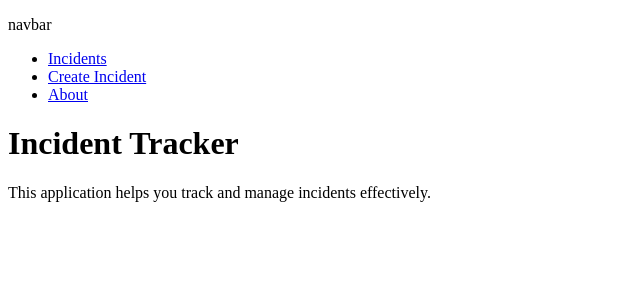
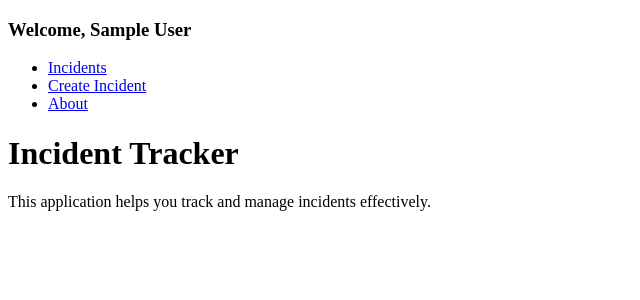
Before and after one commit to giulianotesta7/devops-incident-tracker, a Flask app: page /about in a window 1280 px wide. Shown: the top 300 px of the page, without its empty margins (0-640 px from the left). Run offline with Flask 3, Linux system fonts and the light colour scheme; the visitor is signed in with stand-in values (Sample User, id 1).

Commit message:
feat: User name on navbar

```diff
--- a/app/templates/base.html
+++ b/app/templates/base.html
@@ -4,10 +4,14 @@
     <meta charset="UTF-8">
     <meta name="viewport" content="width=device-width, initial-scale=1.0">
     {% block head %}
-    <p>
-        navbar
-    </p>
+      {% if current_user.is_authenticated%}
+        <h3>
+            Welcome, {{ current_user.name }}
+        </h3>
         <nav>
+          <h3>
+
+          </h3>
             <ul>
                 <li><a href="{{ url_for('bp.incidents') }}">Incidents</a></li>
                 <li><a href="{{ url_for('bp.create_incident') }}">Create Incident</a></li>
@@ -15,6 +19,7 @@
 
             </ul>
         </nav>
+      {% endif %}
     {% endblock %}
 </head>
 
```
Lines whose indentation alone changed are shown as unchanged.
